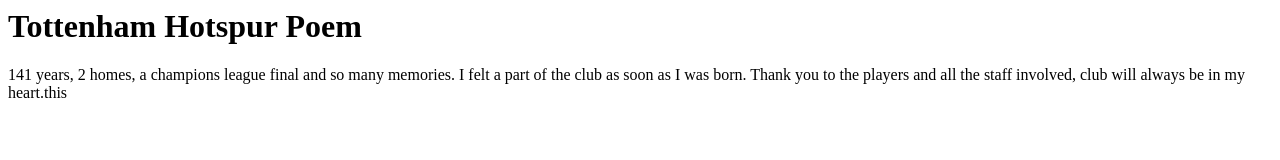
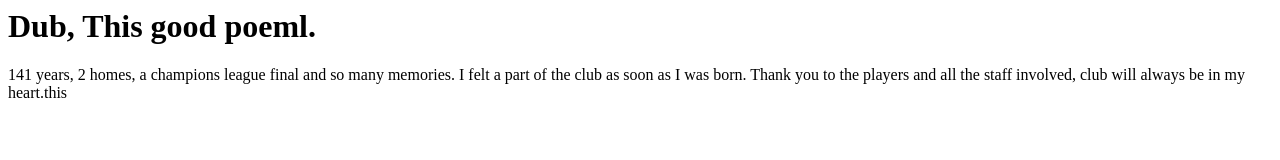
Before and after one commit to hw9074/pages, a plain HTML site: page index.html in a window 1280 px wide. Drawn offline with Linux system fonts and the light colour scheme.

Commit message:
Update index.html

```diff
--- a/index.html
+++ b/index.html
@@ -1,9 +1,9 @@
 <html>
   <head>
-    <title> Henry Williams </title>
+    <title> Henry Williams, Tottenham Hoptspurs Poem </title>
   </head>
   <body>
-    <h1> Tottenham Hotspur Poem </h1>
+    <h1> Dub, This good poeml. </h1>
     <p>141 years, 2 homes, a champions league final and so many memories. I felt a part of the club as soon as I was born. Thank you to the players and all the staff involved, club will always be in my heart.this</p>
   </body>
 </html>
```
